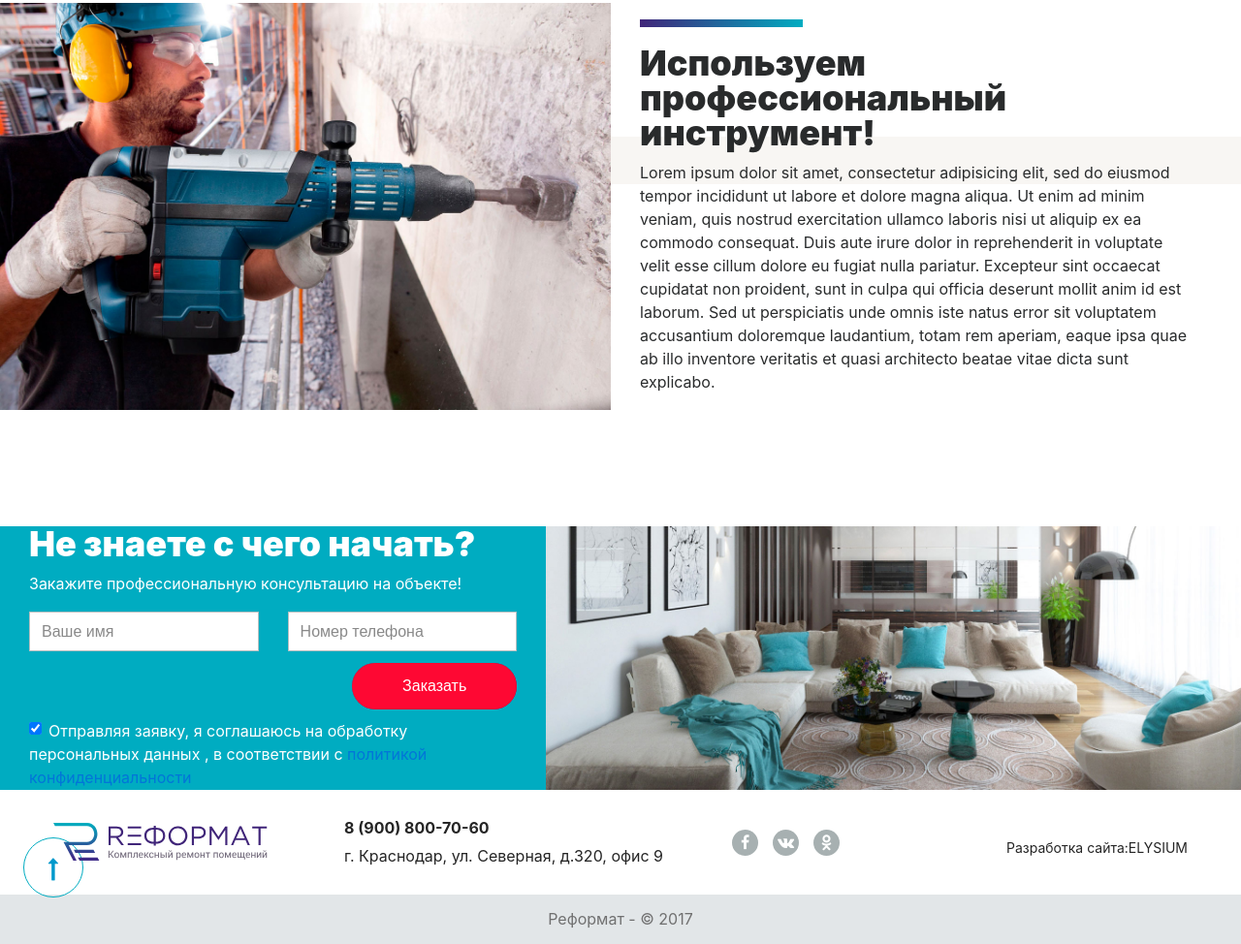
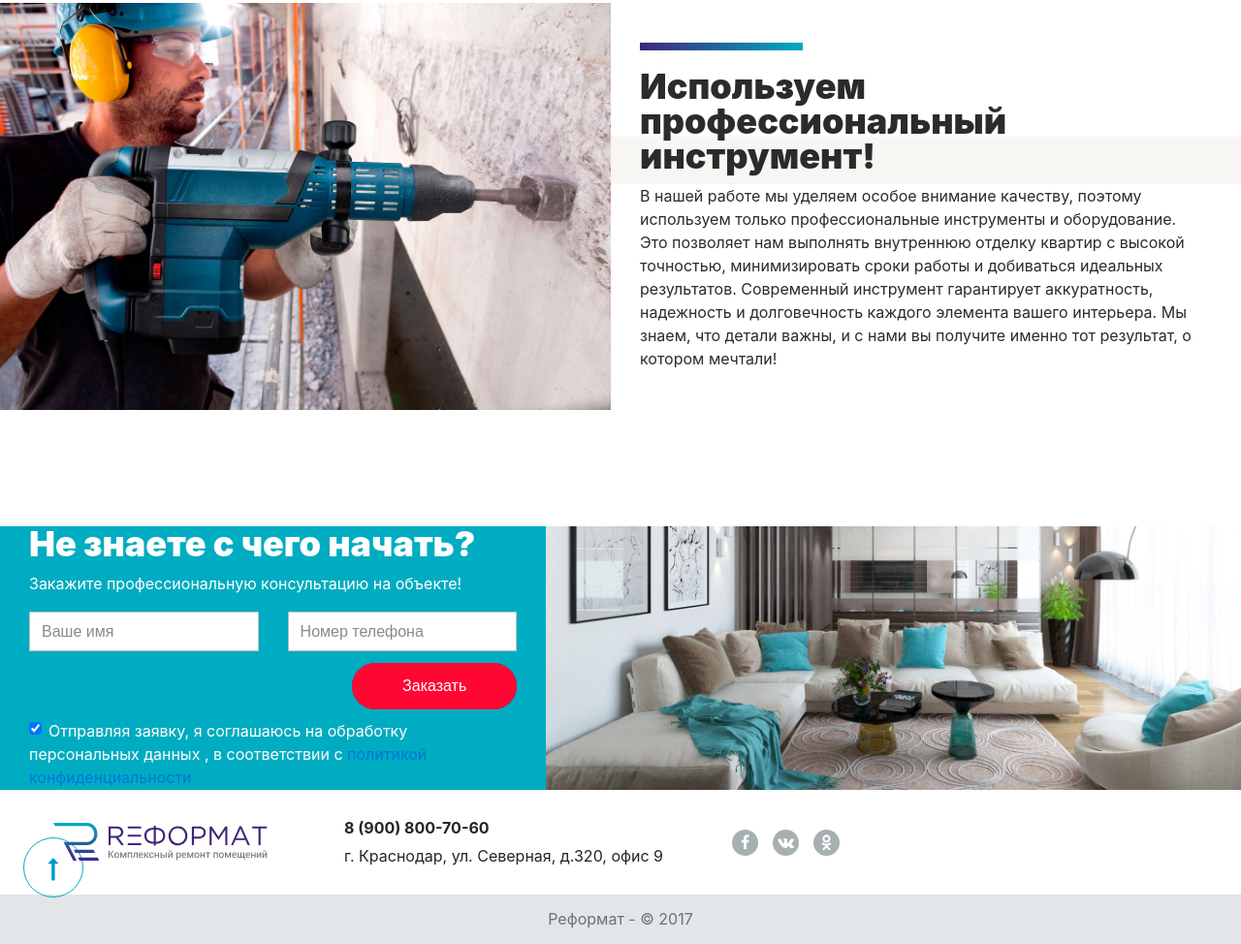
Before and after one commit to WebOriginals/reformat, a website with bundled scripts: page index.html in a window 1280 px wide. Shown: the part 6945-7919 px from the top of the page at 97% size. Built offline with nearby package versions, Linux system fonts and the light colour scheme; a script that the page names is missing.

Commit message:
Update index.html

```diff
--- a/index.html
+++ b/index.html
@@ -711,7 +711,7 @@
         <div class="tfi__gr-hr"></div>
         <div class="tfi__h">Используем профессиональный инструмент!</div>
         <div class="tfi__text">
-            Lorem ipsum dolor sit amet, consectetur adipisicing elit, sed do eiusmod tempor incididunt ut labore et dolore magna aliqua. Ut enim ad minim veniam, quis nostrud exercitation ullamco laboris nisi ut aliquip ex ea commodo consequat. Duis aute irure dolor in reprehenderit in voluptate velit esse cillum dolore eu fugiat nulla pariatur. Excepteur sint occaecat cupidatat non proident, sunt in culpa qui officia deserunt mollit anim id est laborum. Sed ut perspiciatis unde omnis iste natus error sit voluptatem accusantium doloremque laudantium, totam rem aperiam, eaque ipsa quae ab illo inventore veritatis et quasi architecto beatae vitae dicta sunt explicabo.
+            В нашей работе мы уделяем особое внимание качеству, поэтому используем только профессиональные инструменты и оборудование. Это позволяет нам выполнять внутреннюю отделку квартир с высокой точностью, минимизировать сроки работы и добиваться идеальных результатов. Современный инструмент гарантирует аккуратность, надежность и долговечность каждого элемента вашего интерьера. Мы знаем, что детали важны, и с нами вы получите именно тот результат, о котором мечтали!
         </div>
 
       </div>
@@ -867,9 +867,7 @@
                         <a href=" " class="fa fa-odnoklassniki social__btn social__o"></a>
                     </div>
                 </div>
-                <div class="col-xl-3 col-lg-4 col-md-6 col-sm-6 col-12 align-self-center">
-                  <a target="_blank" href="https://digital-elysium.ru/" class="ncr">Разработка сайта:ELYSIUM</a>
-                </div>
+
         </div>
       </div>
       <div class="footer__bottom">
```
